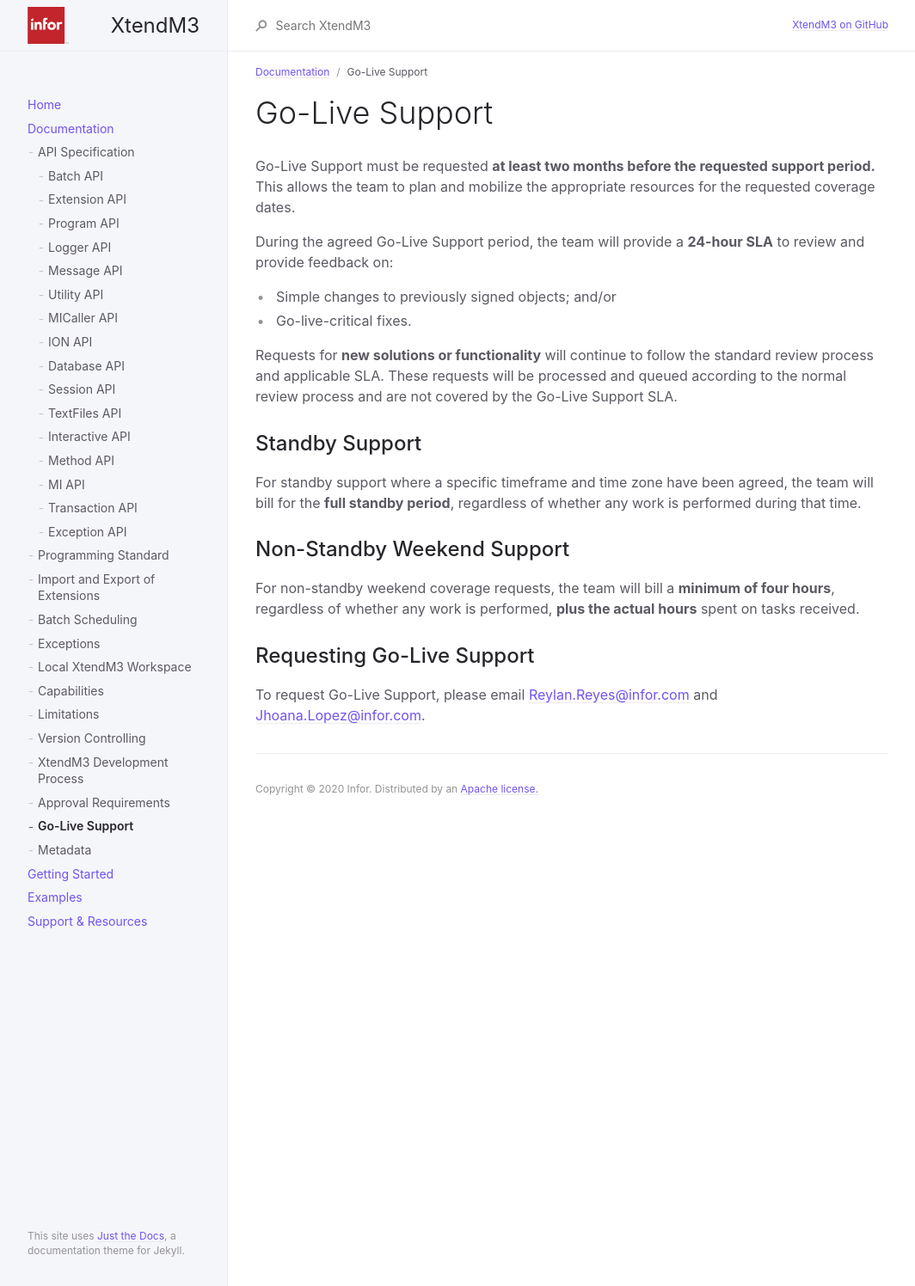
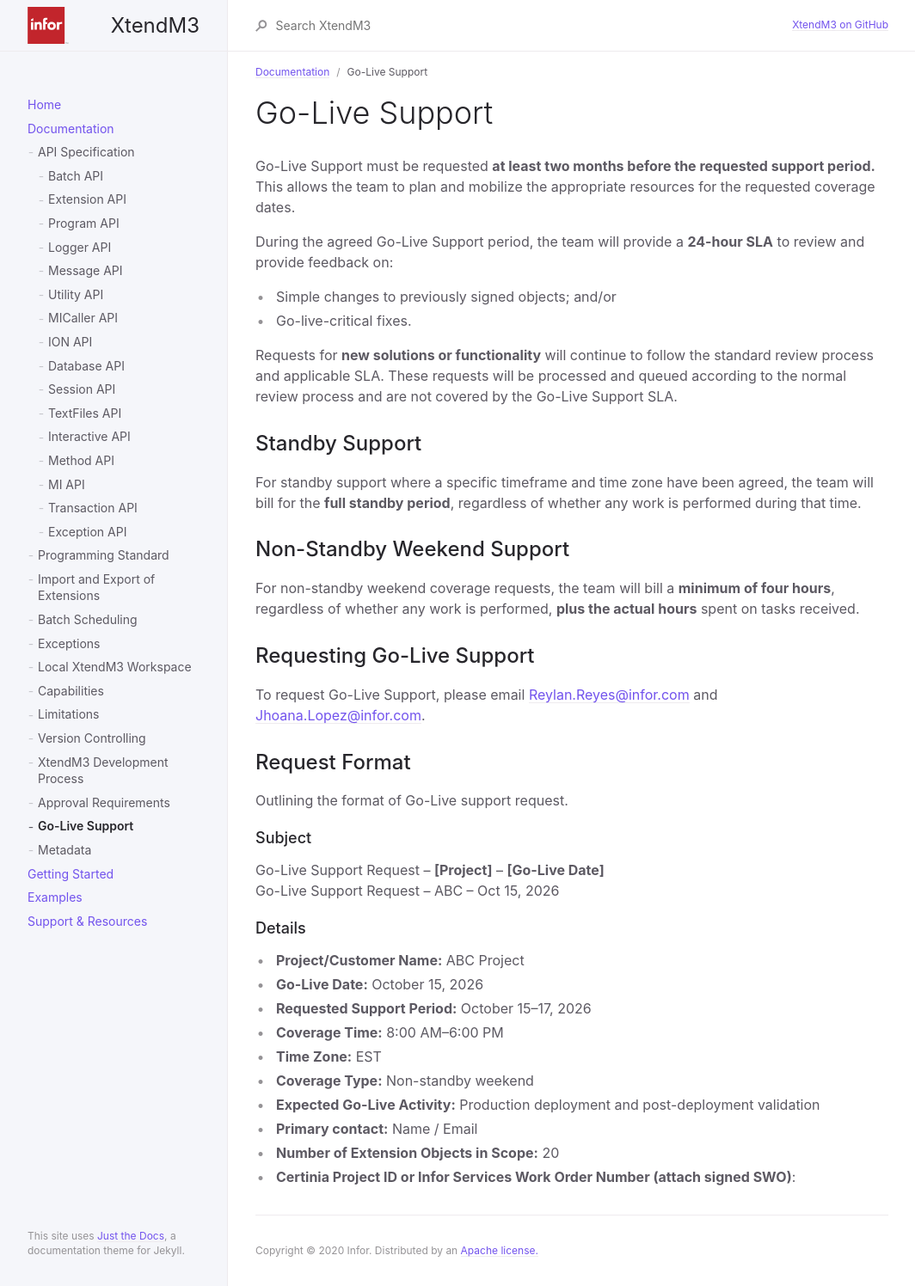
Before and after one commit to infor-cloud/xtendm3, a Jekyll site: the page built from docs/documentation/golive-support.md, in a window 1280 px wide. Shown: the whole page at 86% size, without its empty margins (107-1171 px from the left). Built offline with Jekyll 4.4.1, drawn with Linux system fonts in a browser that asks for light colours.

Commit message:
Updated golive-support.md include request format

```diff
--- a/docs/documentation/golive-support.md
+++ b/docs/documentation/golive-support.md
@@ -28,3 +28,28 @@ For non-standby weekend coverage requests, the team will bill a **minimum of fou
 ## Requesting Go-Live Support
 
 To request Go-Live Support, please email [Reylan.Reyes@infor.com](mailto:Reylan.Reyes@infor.com) and [Jhoana.Lopez@infor.com](mailto:Jhoana.Lopez@infor.com).
+
+## Request Format
+{: .no_toc }
+
+Outlining the format of Go-Live support request.
+
+### Subject
+{: .no_toc }
+
+Go-Live Support Request – **[Project]** – **[Go-Live Date]**<br>
+Go-Live Support Request – ABC – Oct 15, 2026<br>
+
+### Details
+{: .no_toc }
+
+* **Project/Customer Name:** ABC Project<br>
+* **Go-Live Date:** October 15, 2026<br>
+* **Requested Support Period:** October 15–17, 2026<br>
+* **Coverage Time:** 8:00 AM–6:00 PM<br>
+* **Time Zone:** EST<br>
+* **Coverage Type:** Non-standby weekend<br>
+* **Expected Go-Live Activity:** Production deployment and post-deployment validation<br>
+* **Primary contact:** Name / Email<br>
+* **Number of Extension Objects in Scope:** 20<br>
+* **Certinia Project ID or Infor Services Work Order Number (attach signed SWO)**:<br>
```
